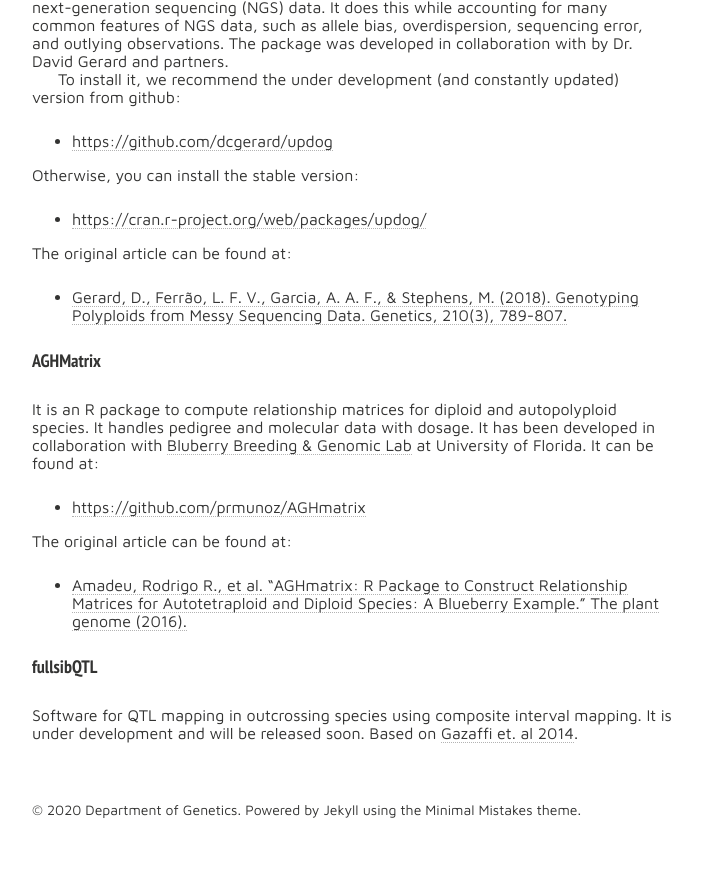
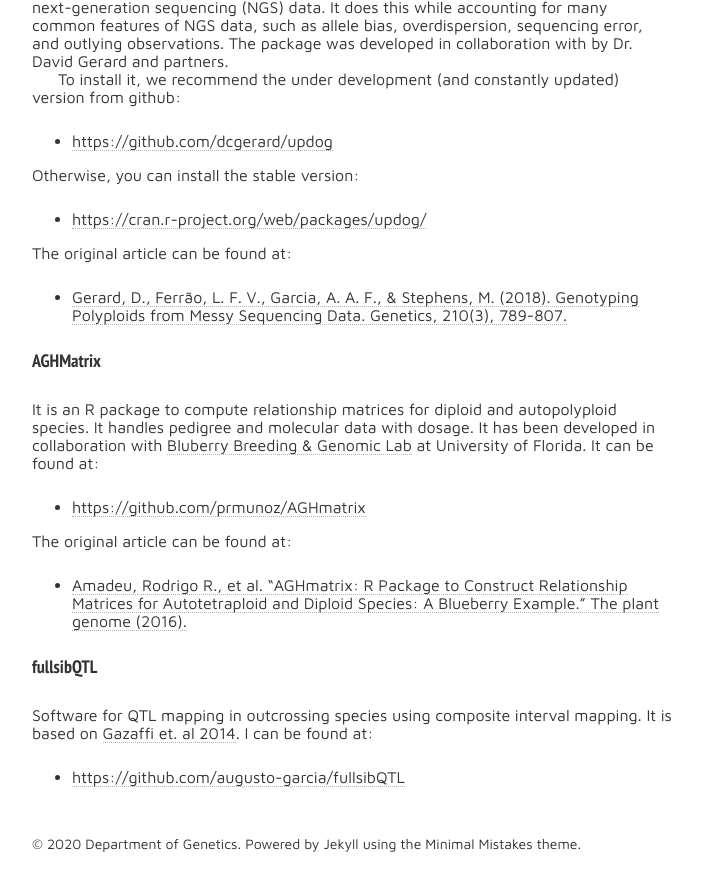
Before and after one commit to statgen-esalq/statgen-esalq.github.io, a Jekyll site: the page built from softwares.md, in a window 1280 px wide and 900 px high, scrolled down 1517 px. Shown: the top 891 px of the window, without its empty margins (288-990 px from the left). Built offline with Jekyll 4.4.1, drawn with Linux system fonts in a browser that asks for light colours; nearby versions of some CDN libraries; before the commit the page ends 2383 px from its top, so only the background shows below that.

Commit message:
up fullsib

```diff
--- a/softwares.md
+++ b/softwares.md
@@ -67,4 +67,6 @@ The original article can be found at:
 - [Amadeu, Rodrigo R., et al. "AGHmatrix: R Package to Construct Relationship Matrices for Autotetraploid and Diploid Species: A Blueberry Example." The plant genome (2016).](https://doi.org/10.3835/plantgenome2016.01.0009)
 
 #### fullsibQTL
-Software for QTL mapping in outcrossing species using composite interval mapping. It is under development and will be released soon. Based on [Gazaffi et. al 2014](https://doi.org/10.1007/s11295-013-0664-2).
+Software for QTL mapping in outcrossing species using composite interval mapping. It is based on [Gazaffi et. al 2014](https://doi.org/10.1007/s11295-013-0664-2). I can be found at:
+
+- [https://github.com/augusto-garcia/fullsibQTL](https://github.com/augusto-garcia/fullsibQTL)
```
